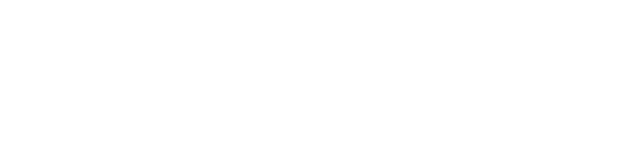
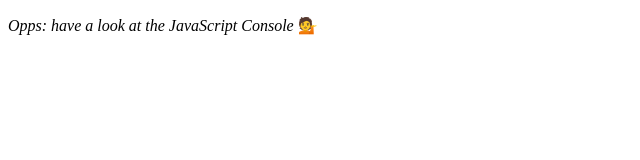
Before and after one commit to highflyer910/javascript30, a plain HTML site: page array_cardio/index.html in a window 1280 px wide. Shown: the whole page, without its empty margins (0-640 px from the left). Drawn offline with Linux system fonts and the light colour scheme.

Commit message:
Array Cardio Day1

```diff
--- a/array_cardio/index.html
+++ b/array_cardio/index.html
@@ -5,6 +5,7 @@
   <title>Array Cardio</title>
 </head>
 <body>
+  <p><em>Opps: have a look at the JavaScript Console</em> 💁</p>
  <script src="main.js"></script>
 </body>
 </html>
```
